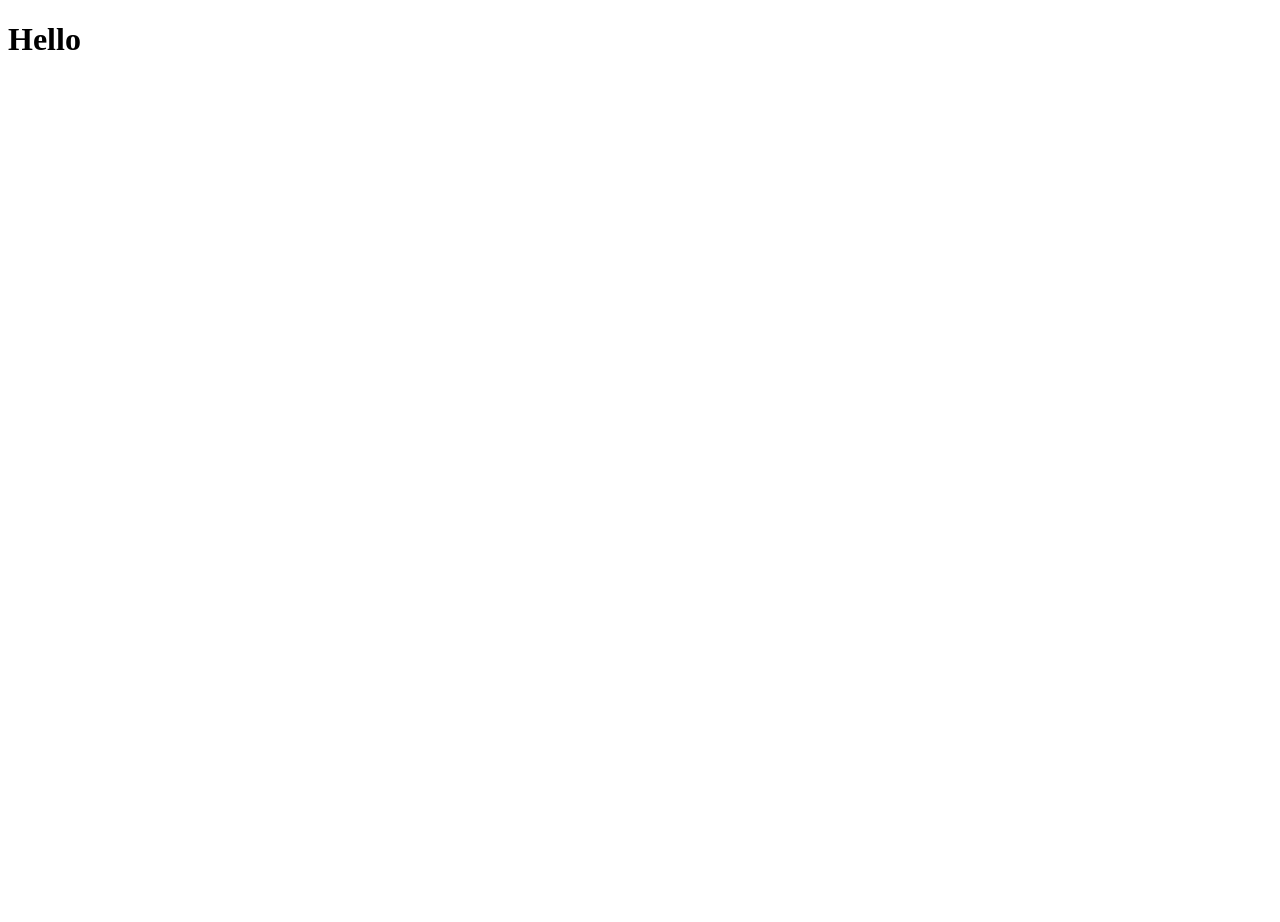
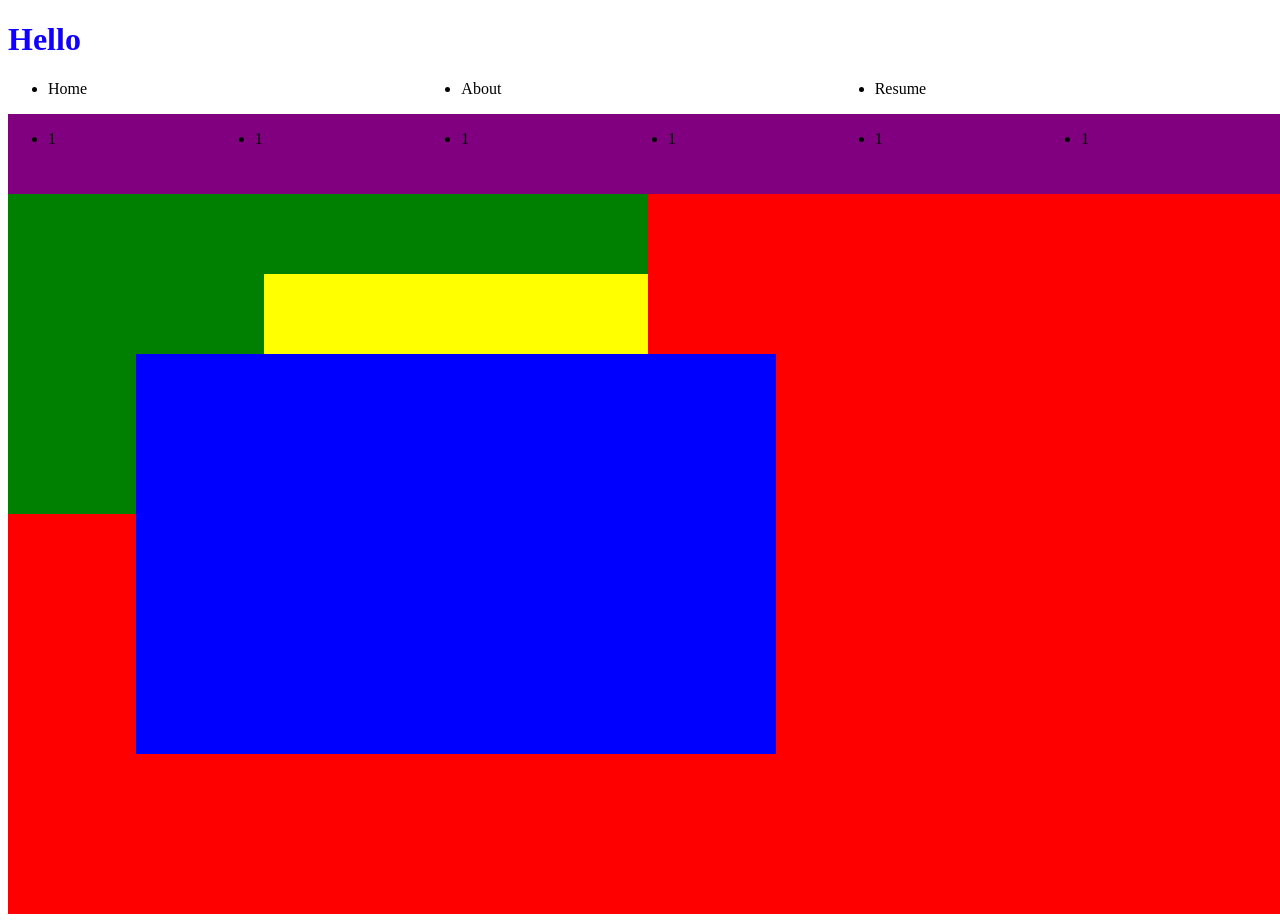
Before and after one commit to Bparsons0904/portfolio, a plain HTML site: page index.html in a window 1280 px wide. Before the commit the page ends 800 px from the top, so only its background shows below. Drawn offline with Linux system fonts and the light colour scheme.

Commit message:
Grid Setup

```diff
--- /dev/null
+++ b/css/style.scss
@@ -0,0 +1,61 @@
+.wrapper {
+    display: grid;
+    /* grid-template-columns: 70% 30%;
+    grid-column-gap: 1em;
+    grid-template-columns: 1fr 1fr 1fr;
+    grid-template-columns: repeat(3, 1fr 2fr);
+    grid-gap: 1em;
+    grid-auto-rows: 100px;
+    grid-auto-rows: minmax(100px, auto); */
+    grid-template-columns: repeat(3, 1fr);
+}
+
+.main-nav {
+
+    ul {
+    display: grid;
+    grid-template-columns: repeat(3, 1fr);
+    grid-gap: 1em;
+    }
+}
+
+h1 {
+    color: rgb(17, 0, 255);
+}
+
+#header {
+    width: 100vw;
+    height: 100vh;
+    background-color: red;
+    display: grid;
+    grid-template-columns: repeat(10, 1fr);
+    grid-template-rows: repeat(10, 1fr);
+    grid-template: repeat(10, 1fr);
+    .box0 {
+        grid-column: 1 / span 10;
+        grid-row: 1 / span 1;
+        background-color: purple;
+        z-index: 1;
+        ul {
+            display: grid;
+            grid-template-columns: repeat(6, 1fr);
+        }
+    }
+    .box1 {
+        grid-column: 1 / span 5;
+        grid-row: 1 / span 5;
+        background-color: green;
+    }
+    .box2 {
+        grid-column: 2 / span 5;
+        grid-row: 4 / span 5;
+        background-color: blue;
+        z-index: 3;
+    }
+    .box3 {
+        grid-column: 3 / span 3;
+        grid-row: 3 / span 4;
+
+        background-color: yellow;
+    }
+}
--- a/index.html
+++ b/index.html
@@ -4,9 +4,39 @@
     <meta charset="UTF-8">
     <meta name="viewport" content="width=device-width, initial-scale=1.0">
     <meta http-equiv="X-UA-Compatible" content="ie=edge">
+    <link rel="stylesheet" href="css/style.css">
     <title>Bob Parsons</title>
 </head>
 <body>
     <h1>Hello</h1>
+    <nav class="main-nav">
+        <ul>
+            <li>Home</li>
+            <li>About
+            </li>
+            <li>Resume</li>
+        </ul>
+    </nav>
+    <section id="header">
+        <div class="box0">
+            <ul>
+                <li>1</li>
+                <li>1</li>
+                <li>1</li>
+                <li>1</li>
+                <li>1</li>
+                <li>1</li>
+            </ul>
+        </div>
+        <div class="box1">
+
+        </div>
+        <div class="box2">
+
+        </div>
+        <div class="box3">
+
+        </div>
+    </section>
 </body>
 </html>
```
Also changed, not shown: css/style.css (added), 1 other file.
